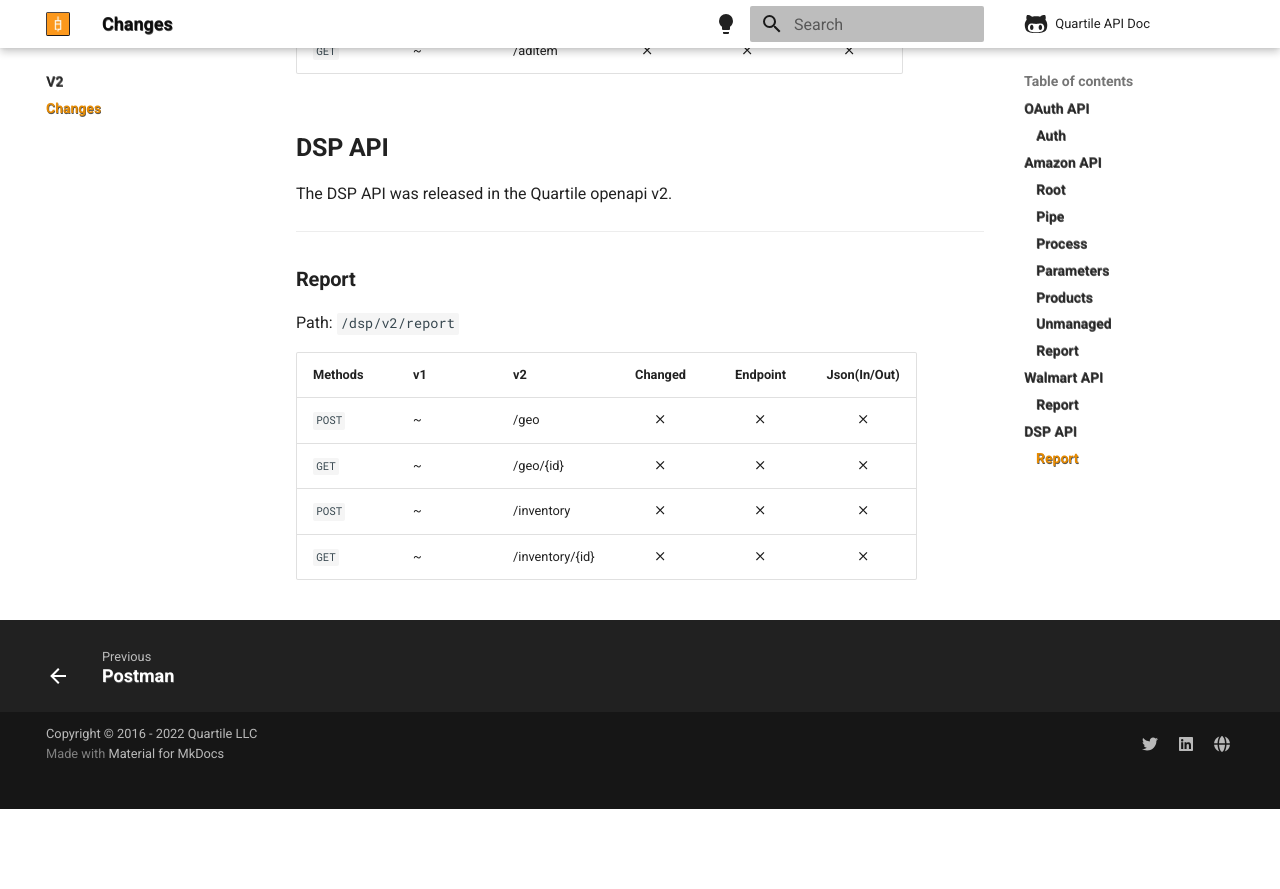
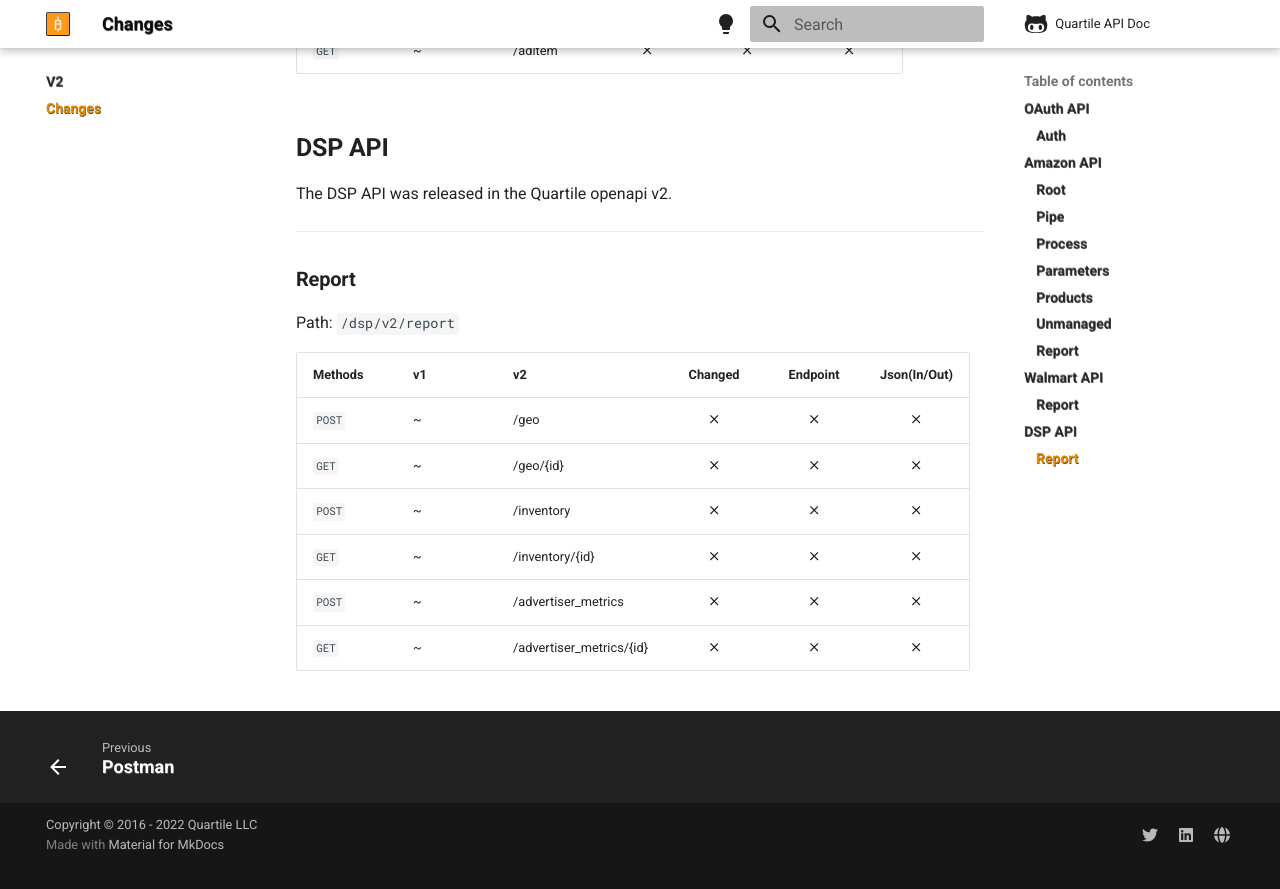
Before and after one commit to quartile-openapi/openapi-docs, an MkDocs documentation site: the page built from docs/changes-v1-to-v2.md, in a window 1280 px wide and 900 px high, scrolled down 6591 px. Shown: the top 889 px of the window. Built offline with MkDocs 1.6.1 and Material for MkDocs 9.7.7, drawn with Linux system fonts in a browser that asks for light colours; comment, search, counter and statistics services are not loaded; before the commit the page ends 7400 px from its top, so only the background shows below that.

Commit message:
Sync from Azure DevOps 2026-03-16 18:37:12

```diff
--- a/docs/changes-v1-to-v2.md
+++ b/docs/changes-v1-to-v2.md
@@ -224,3 +224,5 @@
 | `GET`     | ~          | /geo/{id}                | :material-close: | :material-close: | :material-close: |
 | `POST`    | ~          | /inventory               | :material-close: | :material-close: | :material-close: |
 | `GET`     | ~          | /inventory/{id}          | :material-close: | :material-close: | :material-close: |
+| `POST`    | ~          | /advertiser_metrics      | :material-close: | :material-close: | :material-close: |
+| `GET`     | ~          | /advertiser_metrics/{id} | :material-close: | :material-close: | :material-close: |
```
